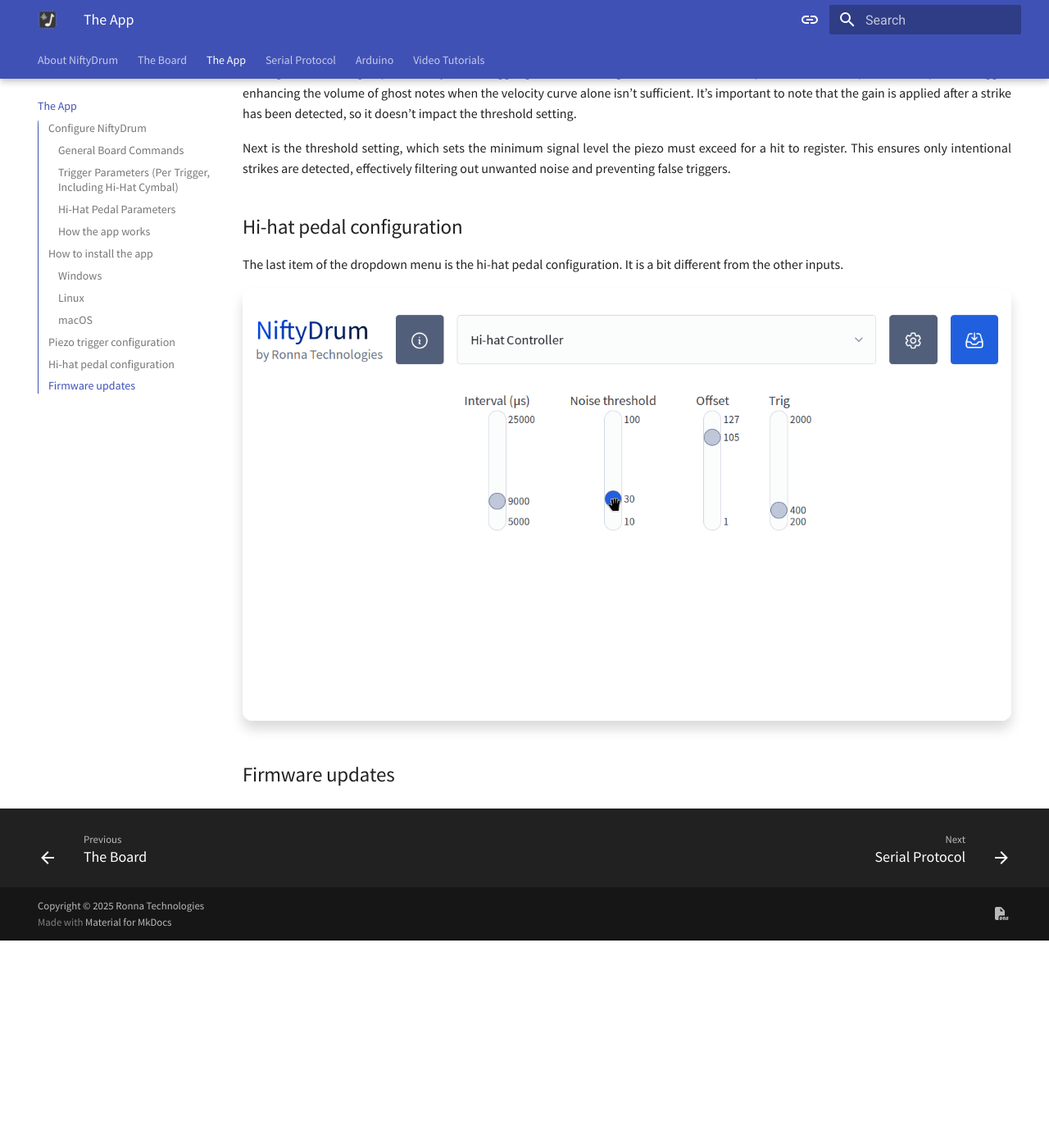
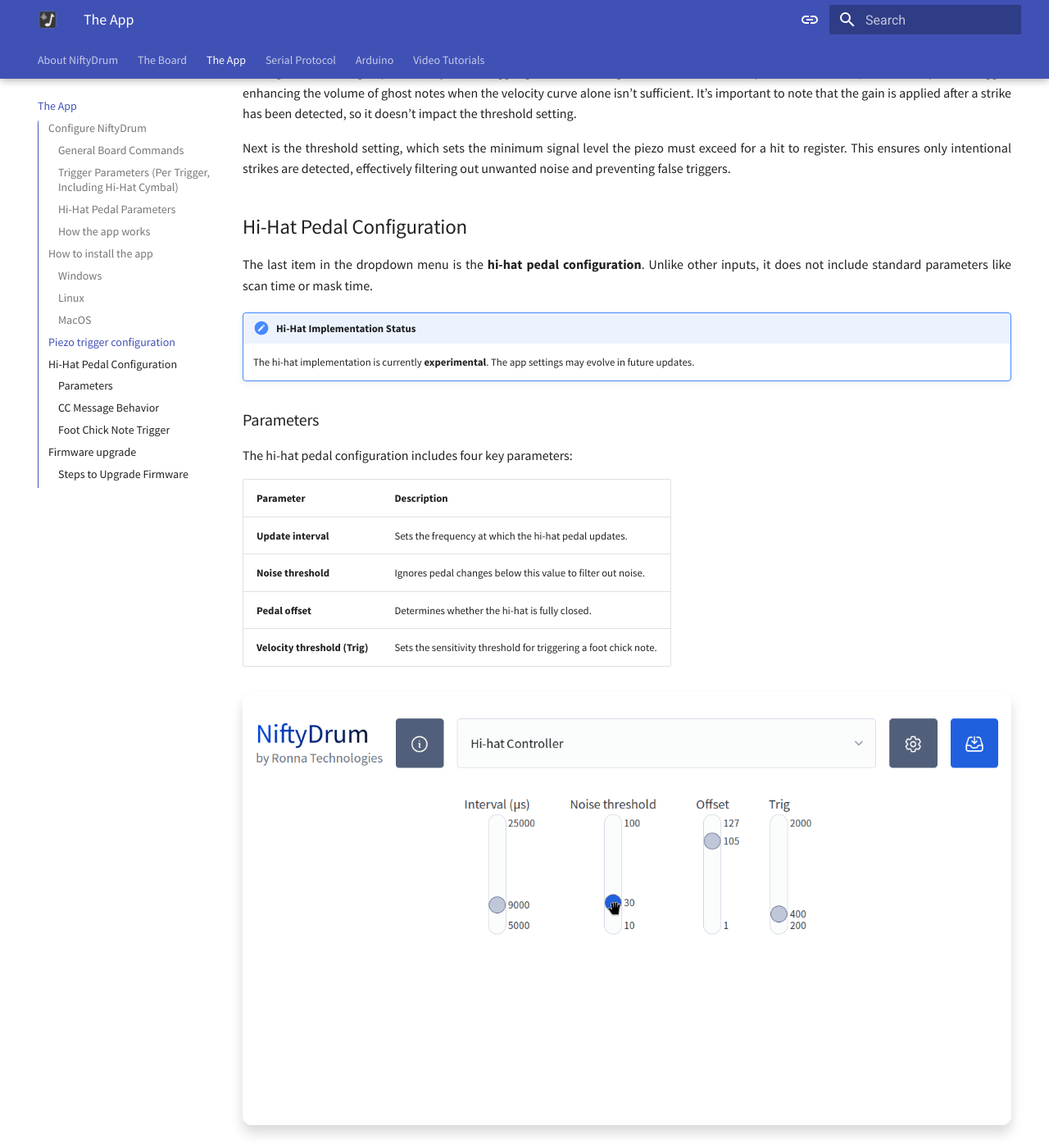
Before and after one commit to RonnaTechnologies/doc.niftydrum.com, an MkDocs documentation site: the page built from doc/2.app.md, in a window 1280 px wide and 1400 px high, scrolled down 3201 px. Shown: the whole window at 82% size. Built offline with MkDocs 1.6.1 and Material for MkDocs 9.7.7, drawn with Linux system fonts in a browser that asks for light colours; before the commit the page ends 4348 px from its top, so only the background shows below that; some of the changed text lies outside the part shown.

Commit message:
update app documentation

````diff
--- a/doc/2.app.md
+++ b/doc/2.app.md
@@ -79,9 +79,9 @@
     sudo apt install --reinstall ./NiftyDrum-1.0.0-Linux.deb
     ```
 
-### macOS
+### MacOS
 
-The macOS version of the app is provided as a `.zip` file. Just extract it and run the application.
+The MacOS version of the app is provided as a `.zip` file. Just extract it and run the application.
 If you're using an Apple Silicon Mac, you may be prompted to install Rosetta the first time you launch the app.
 
 ## Piezo trigger configuration
@@ -99,11 +99,57 @@
 
 Next is the threshold setting, which sets the minimum signal level the piezo must exceed for a hit to register. This ensures only intentional strikes are detected, effectively filtering out unwanted noise and preventing false triggers.
 
-## Hi-hat pedal configuration
+## Hi-Hat Pedal Configuration
 
-The last item of the dropdown menu is the hi-hat pedal configuration. It is a bit different from the other inputs.
+The last item in the dropdown menu is the **hi-hat pedal configuration**. Unlike other inputs, it does not include standard parameters like scan time or mask time.
 
-![Hi-hat pedal configuration](assets/app-hihat-light.png){ .light-mode-only .img-shadow-lg }
-![Hi-hat pedal configuration](assets/app-hihat.png){ .dark-mode-only .img-shadow-lg }
+!!! note "Hi-Hat Implementation Status"
+    The hi-hat implementation is currently **experimental**. The app settings may evolve in future updates.
 
-## Firmware updates
+### Parameters
+
+The hi-hat pedal configuration includes four key parameters:
+
+| Parameter            | Description                                                                 |
+|----------------------|-----------------------------------------------------------------------------|
+| **Update interval**  | Sets the frequency at which the hi-hat pedal updates.                      |
+| **Noise threshold**  | Ignores pedal changes below this value to filter out noise.                |
+| **Pedal offset**     | Determines whether the hi-hat is fully closed.                            |
+| **Velocity threshold (Trig)** | Sets the sensitivity threshold for triggering a foot chick note.   |
+
+![Hi-hat pedal configuration (Light Mode)](assets/app-hihat-light.png){ .light-mode-only .img-shadow-lg }
+![Hi-hat pedal configuration (Dark Mode)](assets/app-hihat.png){ .dark-mode-only .img-shadow-lg }
+
+### CC Message Behavior
+
+- The **Update interval** defines the minimum delay (in microseconds) between two CC messages, typically set to **10ms**.
+- The **Noise threshold** sets the minimum change in value required to send a CC message.
+
+### Foot Chick Note Trigger
+
+The **Pedal offset** and **Velocity threshold (Trig)** determine whether a foot chick note is sent, with the latter acting as a sensitivity threshold.
+
+## Firmware upgrade
+
+The app also supports **firmware upgrades** for your board.
+
+### Steps to Upgrade Firmware
+
+1. From the app's main screen, click the **"gear" icon** to access the **Advanced Settings** screen.
+2. Select a firmware file (if downloaded as a `.zip`, **unzip it first**).
+3. Ensure the file has a `.bin` extension and is an **officially supported firmware**.
+4. Click the **`Upload`** button and wait for the process to complete.
+
+![Firmware Update (Light Mode)](assets/app-fw-light.png){ .light-mode-only .img-shadow-lg }
+![Firmware Update (Dark Mode)](assets/app-fw.png){ .dark-mode-only .img-shadow-lg }
+
+!!! warning
+    **Do not unplug the board** during the firmware upload.
+
+!!! tip "Troubleshooting"
+    If the firmware upload fails or the board is accidentally unplugged. Download [`tkg-flash`](https://github.com/TheKikGen/stm32-tkg-hid-bootloader/tree/master/cli/binaries_dist){:target="_blank"}. **Double-press the reset button** on the board. Upload the firmware via terminal:
+       ```bash
+       ./tkg-flash NiftyDrum.bin
+       ```
+
+Once the upload is complete, the board will **restart automatically**, and the app will **reconnect** to it.
````
